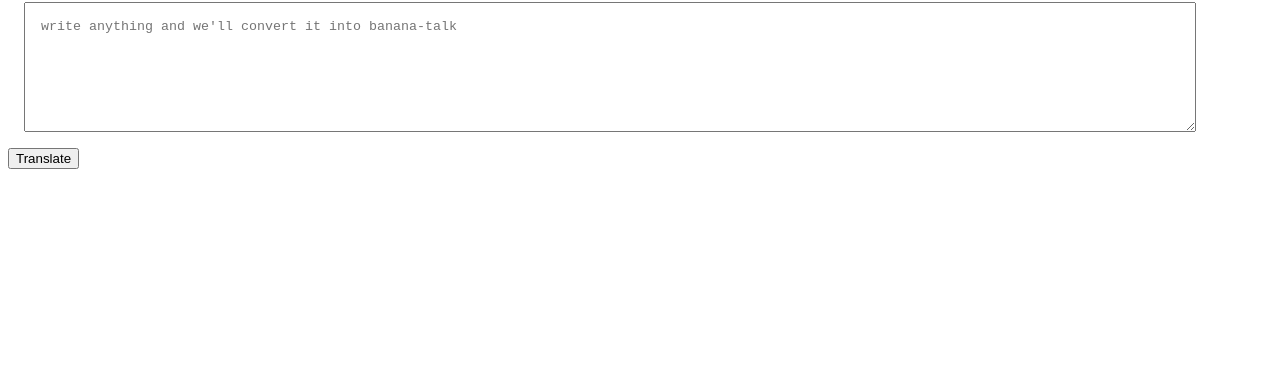
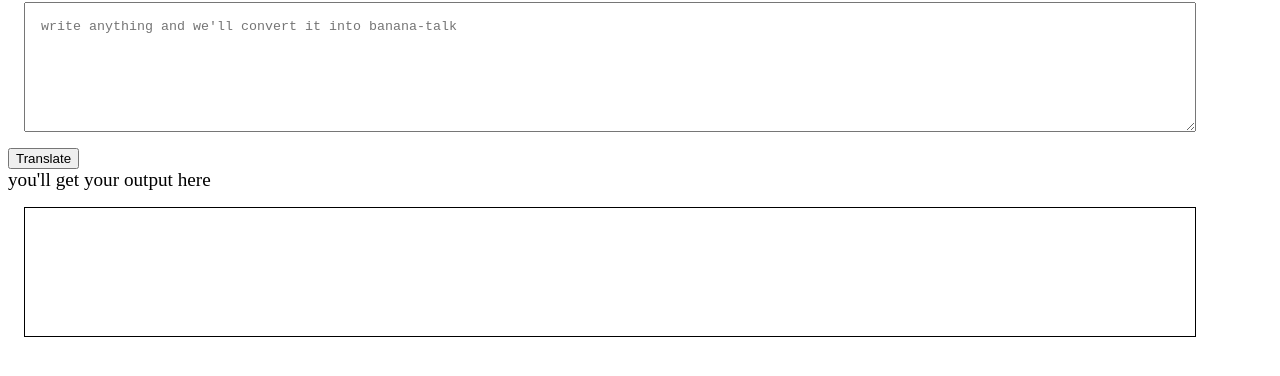
Before and after one commit to Jithamanyu411/banana-talk, a plain HTML site: page index.html in a window 1280 px wide. Shown: the part 78-454 px from the top of the page. Drawn offline with Linux system fonts and the light colour scheme.

Commit message:
input and output processing done

```diff
--- a/app.js
+++ b/app.js
@@ -1,10 +1,13 @@
 var btnTranslate = document.querySelector("#btn-translate");
-var txtInput = document.querySelector("#txt-input")
-// console.log(txtInput)
+var txtInput = document.querySelector("#txt-input");
+var outputDiv = document.querySelector("#output");
+console.log(outputDiv)
+
+
 
 function clickHandler(){
-    console.log("clicked")
-    console.log("input", txtInput.value )
+  outputDiv.innerText = "Translated " + txtInput.value
+
 }
 
 btnTranslate.addEventListener("click", clickHandler)
--- a/index.html
+++ b/index.html
@@ -13,12 +13,22 @@
             margin: 1rem;
             padding: 1rem;
         }
+        #output{
+            border: 1px solid black;
+            width: 90%;
+            height: 12vh;
+            display: block;
+            margin: 1rem;
+            padding: 1rem;
+        }
     </style>
 </head>
 <body>
     <h1>talk banana</h1>
     <textarea placeholder="write anything and we'll convert it into banana-talk" id="txt-input"></textarea>
     <button id="btn-translate">Translate</button>
+    <div style="font-size: larger;">you'll get your output here</div>
+    <div id="output"></div>
     <script src="app.js" type="text/javascript"></script>
 </body>
 </html>
```
